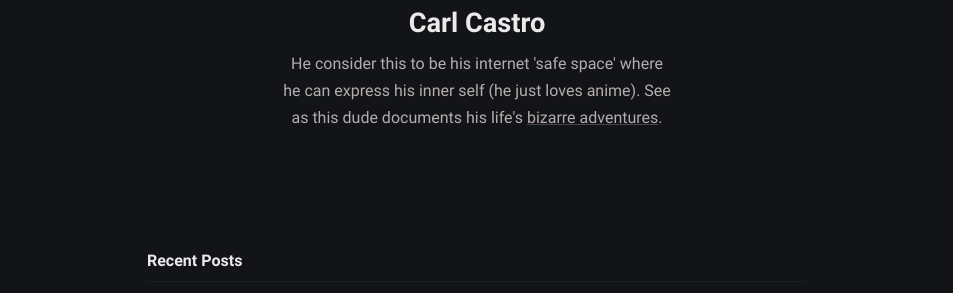
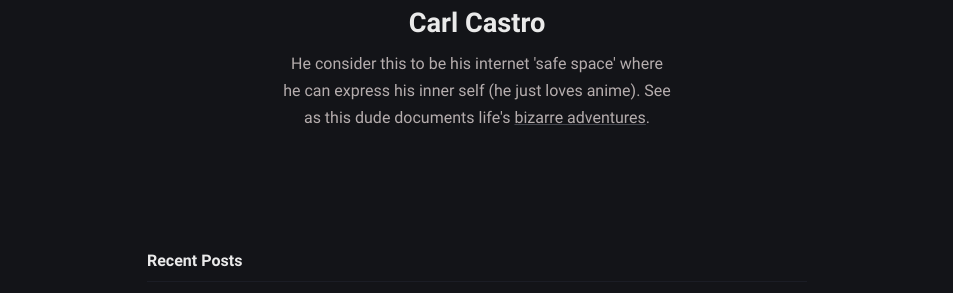
Before and after one commit to philippines69/carlcastroarchives, a Jekyll site: the page built from index.md, in a window 1280 px wide. Shown: the part 250-543 px from the top of the page, without its empty margins (163-1116 px from the left). Built offline with Jekyll 4.4.1, drawn with Linux system fonts in a browser that asks for light colours.

Commit message:
Update _config.yml

```diff
--- a/_config.yml
+++ b/_config.yml
@@ -13,7 +13,7 @@
   name: Carl Castro # author name
   bio: >- # tell to the world
       He consider this to be his internet 'safe space' where he can express his inner self (he just loves anime).
-      See as this dude documents his life's <a href="https://youtu.be/wE_kjnNuf0w" target="_blank" rel="noopener">bizarre adventures</a>.
+      See as this dude documents life's <a href="https://youtu.be/wE_kjnNuf0w" target="_blank" rel="noopener">bizarre adventures</a>.
 
   username: username # general username
   github: github_username # github username
```
